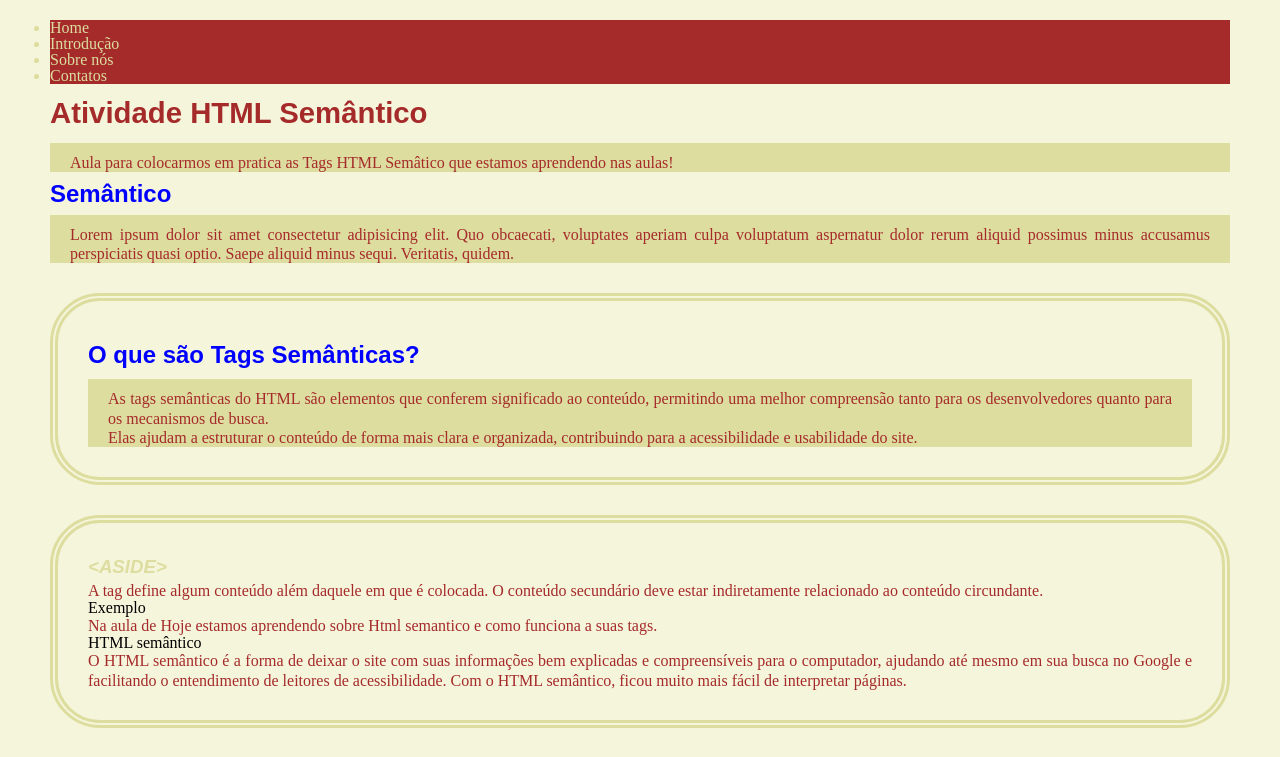
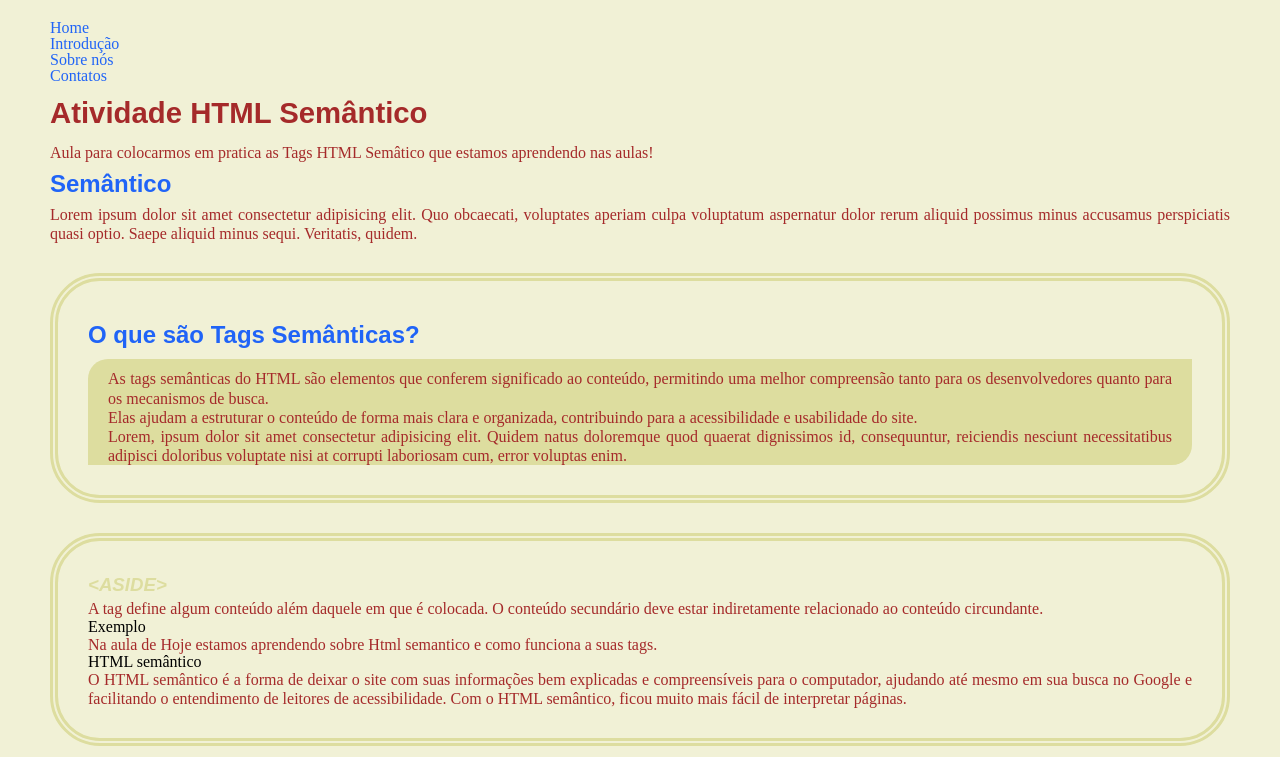
Before and after one commit to MatheusFernandesSantos/html-semantico, a plain HTML site: page index.html in a window 1280 px wide. Shown: the top 757 px of the page. Drawn offline with Linux system fonts and the light colour scheme.

Commit message:
fix-style: Alterações nos link e bordas

```diff
--- a/index.html
+++ b/index.html
@@ -40,17 +40,18 @@
         </nav>
 
         <h1 class="titulo-de-pagina">Atividade HTML Semântico</h1>
-        <p class="paragrafo-de-artigo">Aula para colocarmos em pratica as Tags HTML Semâtico que estamos aprendendo nas aulas!</p>
+        <p>Aula para colocarmos em pratica as Tags HTML Semâtico que estamos aprendendo nas aulas!</p>
     </header>
 
     <h2 class="titulo-de-secao">Semântico</h2>
-    <p class="paragrafo-de-artigo">Lorem ipsum dolor sit amet consectetur adipisicing elit. Quo obcaecati, voluptates aperiam culpa voluptatum aspernatur dolor rerum aliquid possimus minus accusamus perspiciatis quasi optio. Saepe aliquid minus sequi. Veritatis, quidem.</p>
+    <p>Lorem ipsum dolor sit amet consectetur adipisicing elit. Quo obcaecati, voluptates aperiam culpa voluptatum aspernatur dolor rerum aliquid possimus minus accusamus perspiciatis quasi optio. Saepe aliquid minus sequi. Veritatis, quidem.</p>
 
     <section id="introducao">
         <article>
             <h1 class="titulo-de-artigo">O que são Tags Semânticas?</h1>
             <p class="paragrafo-de-artigo">As tags semânticas do HTML são elementos que conferem significado ao conteúdo, permitindo uma melhor compreensão tanto para os desenvolvedores quanto para os mecanismos de busca.</p>
             <p class="paragrafo-de-artigo">Elas ajudam a estruturar o conteúdo de forma mais clara e organizada, contribuindo para a acessibilidade e usabilidade do site.</p>
+            <p class="paragrafo-de-artigo">Lorem, ipsum dolor sit amet consectetur adipisicing elit. Quidem natus doloremque quod quaerat dignissimos id, consequuntur, reiciendis nesciunt necessitatibus adipisci doloribus voluptate nisi at corrupti laboriosam cum, error voluptas enim.</p>
         </article>
     </section>
 
--- a/reset.css
+++ b/reset.css
@@ -31,9 +31,9 @@ footer, header, hgroup, menu, nav, section {
 body {
 	line-height: 1;
 }
-/* ol, ul {
+ol, ul {
 	list-style: none;
-} */
+}
 blockquote, q {
 	quotes: none;
 }
--- a/style.css
+++ b/style.css
@@ -1,9 +1,10 @@
+/* Definição de todas as cores da página */
 :root {
     --cor-primaria: brown ;
-    --cor-secundaria: blue;
+    --cor-secundaria: #2064f7;
     --cor-terciaria: yellow;
     --cor-quartenaria: #dddd9f;
-    --cor-fundo: beige;
+    --cor-fundo: #f1f1d6;
 }
 
 html {
@@ -76,9 +77,10 @@ article {
     border-radius: 50px;
 }
 
+/*
 .menu-principal ul {
     background-color: var(--cor-primaria);
-}
+} */
 
 .menu-principal li {
     color: var(--cor-quartenaria);
@@ -88,6 +90,37 @@ article {
     color: var(--cor-quartenaria);
 }
 
+/* Para remover espaçamento de linhas de um paragrafo para outro */
 p + .paragrafo-de-artigo {
     padding-top: 0;
 }
+
+/* unvisited link */
+a:link {
+    color: #2064f7;
+}
+
+/* visited link */
+a:visited {
+    color: #aa72ca;
+}
+
+/* mouse over */
+a:hover {
+    color: #0a1a3f;
+}
+
+/* selected link */
+a:active {
+    color: #00ffff;
+}
+
+/* Quando utilizar o fisrt-child o primeiro irmão pode ser 0 h1 */
+#introducao p:first-of-type{
+    border-radius: 20px 0 0 0;
+}
+
+/* Quando utilizar o last-child o ultimo irmão pode etrar em conflito com mais linhas  */
+#introducao p:last-of-type{
+    border-radius: 0 0 20px 0;
+}
```
